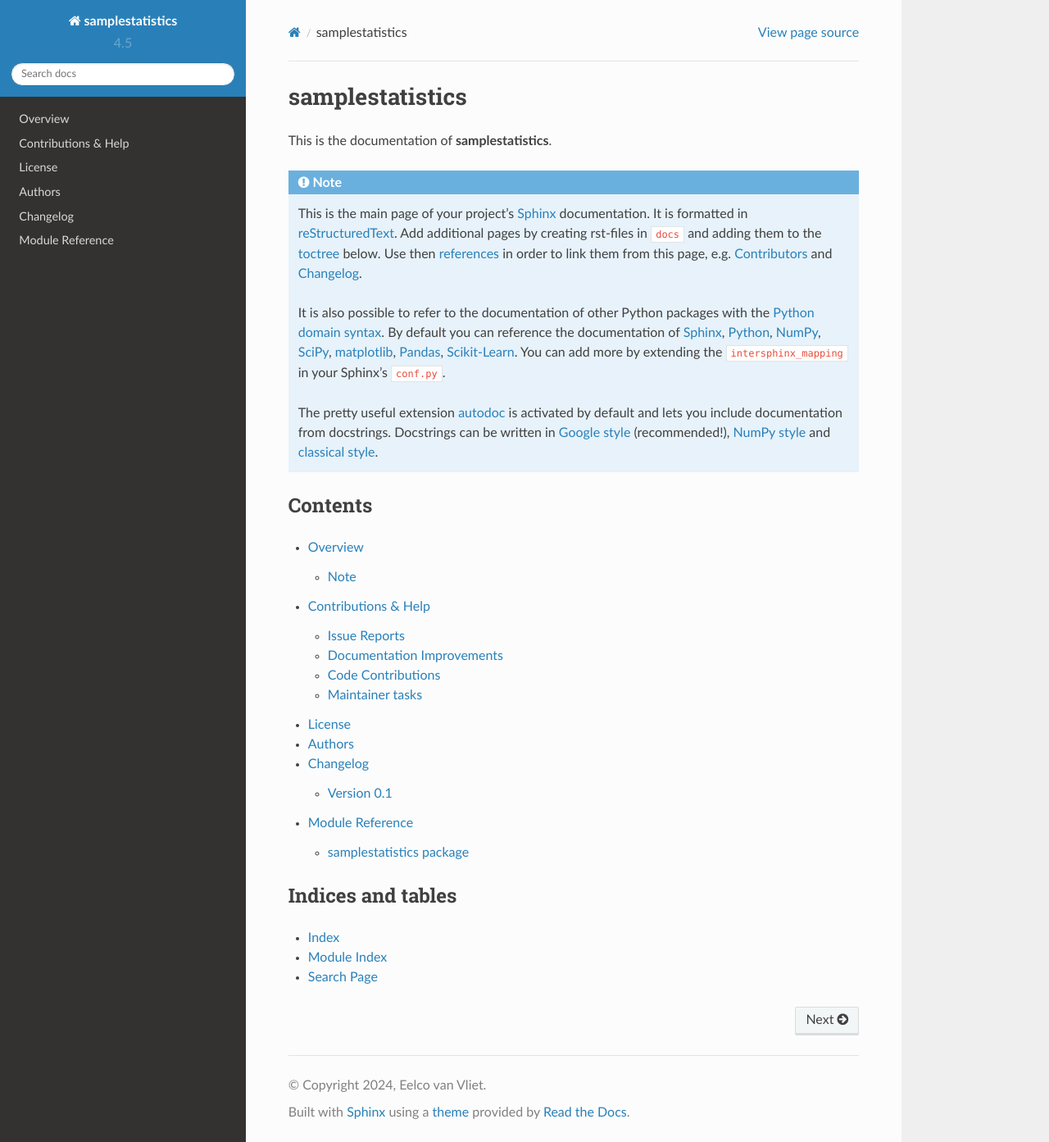
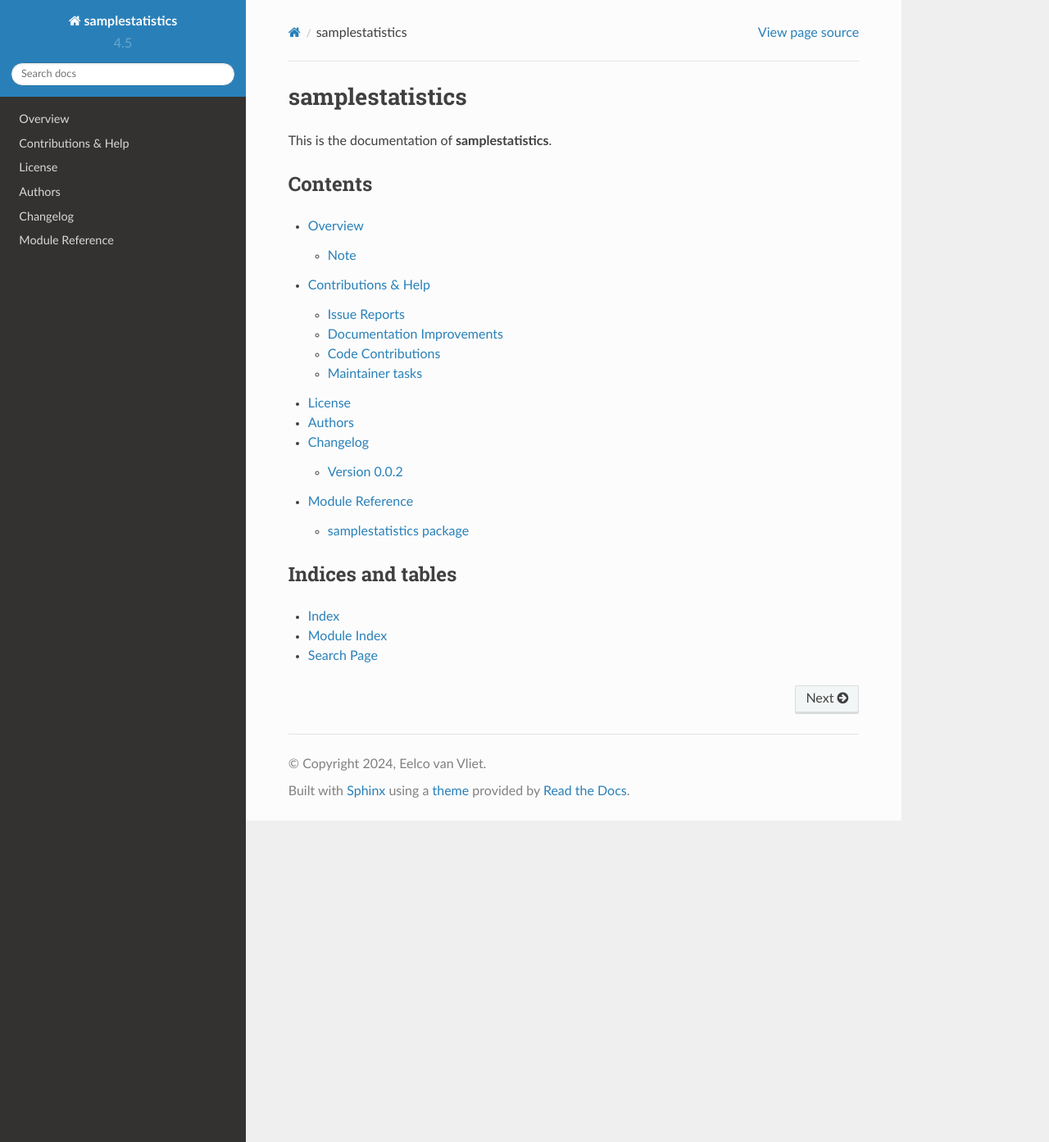
Before and after one commit to eelcovv/WeightedSampleStatistics, a Sphinx documentation site: the page built from docs/index.rst, in a window 1280 px wide and 1393 px high. Shown: the whole window at 82% size. Built offline with Sphinx 7.4.7 and the Read the Docs theme 2.0.0, drawn with Linux system fonts in a browser that asks for light colours.

Commit message:
updated some docs

```diff
--- a/CHANGELOG.rst
+++ b/CHANGELOG.rst
@@ -2,9 +2,7 @@
 Changelog
 =========
 
-Version 0.1
+Version 0.0.2
 ===========
 
-- Feature A added
-- FIX: nasty bug #1729 fixed
-- add your changes here!
+- First release to set up the module
--- a/docs/index.rst
+++ b/docs/index.rst
@@ -3,25 +3,6 @@
 ================
 
 This is the documentation of **samplestatistics**.
-
-.. note::
-
-    This is the main page of your project's `Sphinx`_ documentation.
-    It is formatted in `reStructuredText`_. Add additional pages
-    by creating rst-files in ``docs`` and adding them to the `toctree`_ below.
-    Use then `references`_ in order to link them from this page, e.g.
-    :ref:`authors` and :ref:`changes`.
-
-    It is also possible to refer to the documentation of other Python packages
-    with the `Python domain syntax`_. By default you can reference the
-    documentation of `Sphinx`_, `Python`_, `NumPy`_, `SciPy`_, `matplotlib`_,
-    `Pandas`_, `Scikit-Learn`_. You can add more by extending the
-    ``intersphinx_mapping`` in your Sphinx's ``conf.py``.
-
-    The pretty useful extension `autodoc`_ is activated by default and lets
-    you include documentation from docstrings. Docstrings can be written in
-    `Google style`_ (recommended!), `NumPy style`_ and `classical style`_.
-
 
 Contents
 ========
```
Also changed, not shown: CONTRIBUTING.rst (+2 -45 lines).
